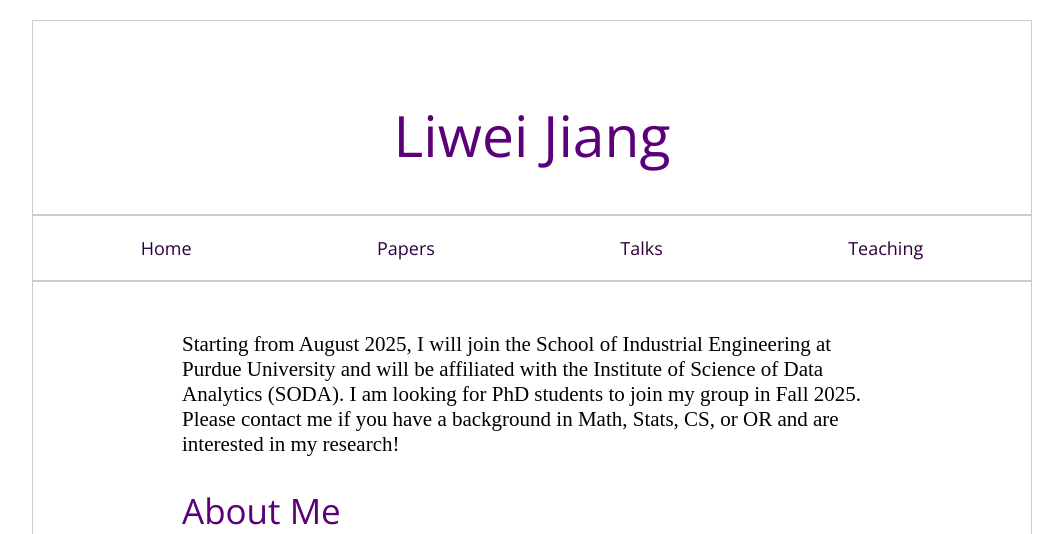
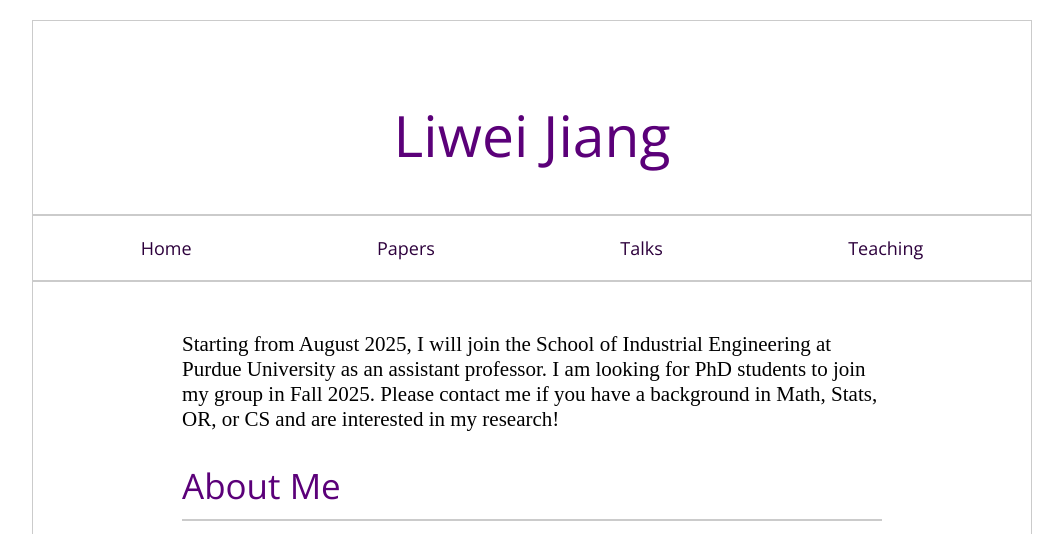
Before and after one commit to Liwei-Jiang97/liwei-jiang97.github.io, a plain HTML site: page index.html in a window 1280 px wide. Shown: the top 534 px of the page, without its empty margins (108-1171 px from the left). Drawn offline with nearby package versions, Linux system fonts and the light colour scheme; a web font is replaced by a local one.

Commit message:
Update index.html

```diff
--- a/index.html
+++ b/index.html
@@ -25,7 +25,7 @@
 
   <main>
     <p class="bottom-margin">
-      Starting from August 2025, I will join the School of Industrial Engineering at Purdue University and will be affiliated with the Institute of Science of Data Analytics (SODA). I am looking for PhD students to join my group in Fall 2025. Please contact me if you have a background in Math, Stats, CS, or OR and are interested in my research!
+      Starting from August 2025, I will join the School of Industrial Engineering at Purdue University as an assistant professor. I am looking for PhD students to join my group in Fall 2025. Please contact me if you have a background in Math, Stats, OR, or CS and are interested in my research!
     </p>
 
     <h2> About Me </h2>
@@ -54,7 +54,7 @@
 
     <h2>Contact Me</h2>
     <p class="bottom-margin-small">Email: lj282 at cornell dot edu</a></p>
-    <p>Office:ISyE main building 327 </p>
+    <p>Office: ISyE main building 327 </p>
 
   </main>
 
```
